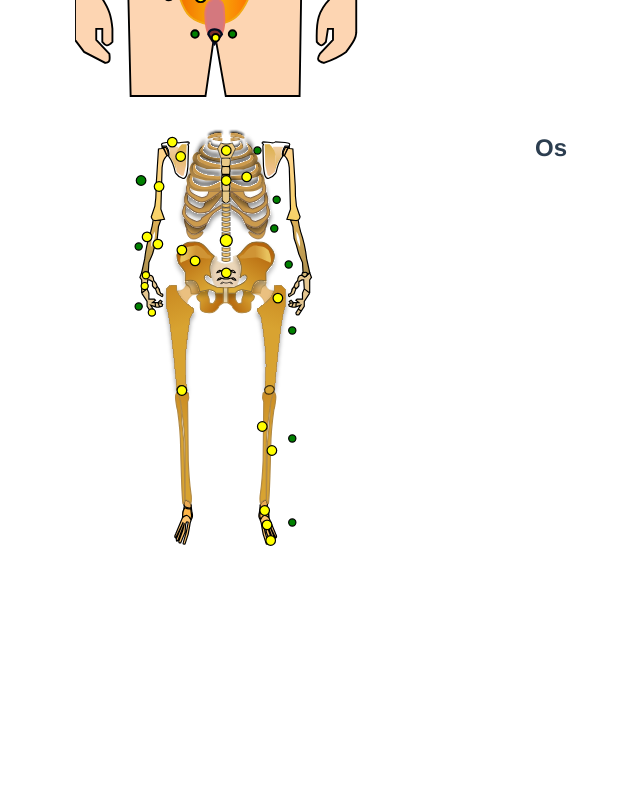
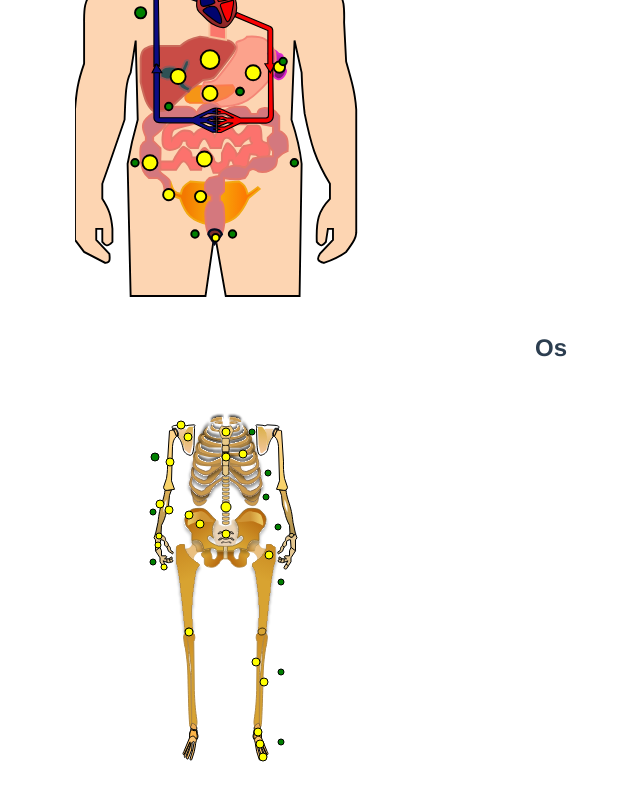
Before and after one commit to krousselet/ccat, a Vue app: page /body in a window 1280 px wide. Shown: the part 920-1720 px from the top of the page, without its empty margins (89-729 px from the left). Before the commit the page ends 1472 px from the top, so only its background shows below. Built offline with nearby package versions, Linux system fonts and the light colour scheme.

Commit message:
ANATOMY FINISHED

```diff
--- a/src/components/BodyComponent.vue
+++ b/src/components/BodyComponent.vue
@@ -1939,8 +1939,9 @@ export default {
   transition: 0.3s ease-in-out;
 }
 
-.bones-container {
-  transform: scale(1.2);
+.active {
+  opacity: 1;
+  animation: appear 0.2s ease-in-out forwards;
 }
 
 .body-container {
@@ -1967,7 +1968,7 @@ circle {
 }
 
 .wrapper {
-  height: auto;
+  height: 100%;
   display: grid;
   grid-template-columns: 1fr 1fr;
   grid-template-rows: 1fr;
@@ -1975,8 +1976,8 @@ circle {
 
   .part-container {
     width: 100%;
-    height: auto;
-    margin: 0 auto;
+    height: 100%;
+    margin: 50px auto;
   }
 
   .info-container {
@@ -1996,15 +1997,18 @@ circle {
       position: relative;
       line-height: 1.5rem;
       width: 100%;
-      height: 10%;
-      overflow-x: hidden;
+      height: 25%;
+      overflow: hidden;
       margin: 0 auto;
 
       h3 {
         animation: appear 0.2s ease-in-out forwards;
         left: 50%;
         position: relative;
+        animation: appear 0.2s ease-in-out forwards;
         height: 100%;
+        font-size: 1.6vw;
+        margin-top: 9px;
       }
     }
 
@@ -2021,6 +2025,8 @@ circle {
         position: relative;
         animation: appear 0.4s ease-in-out forwards;
         height: 100%;
+        font-size: 1.5vw;
+        line-height: 50px;
       }
     }
   }
@@ -2054,16 +2060,23 @@ circle {
         width: 100%;
         height: 25%;
         margin: 0 auto;
+        overflow: hidden;
+
+        h3 {
+          font-size: 4vw;
+        }
       }
 
       .text-container {
         width: 100%;
         height: 100%;
         margin: 0 auto;
+        overflow-x: hidden;
 
         p {
-          width: 75%;
+          width: 100%;
           margin: 0 auto;
+          font-size: 3vw;
         }
       }
     }
--- a/src/views/AboutView.vue
+++ b/src/views/AboutView.vue
@@ -89,12 +89,13 @@
     grid-template-rows: 1fr;
 
     .title-container {
-      font-size: 30vw;
+      font-size: 3vw;
     }
 
-    .text-zero {
+    .text {
       margin-top: 50px;
-      line-height: 10px;
+      line-height: 50px;
+      font-size: 1.5vw;
     }
   }
 
```
